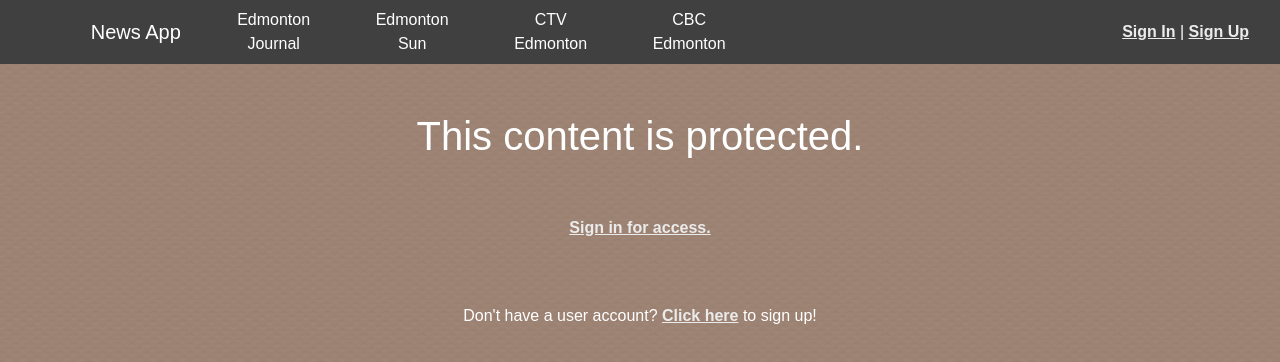
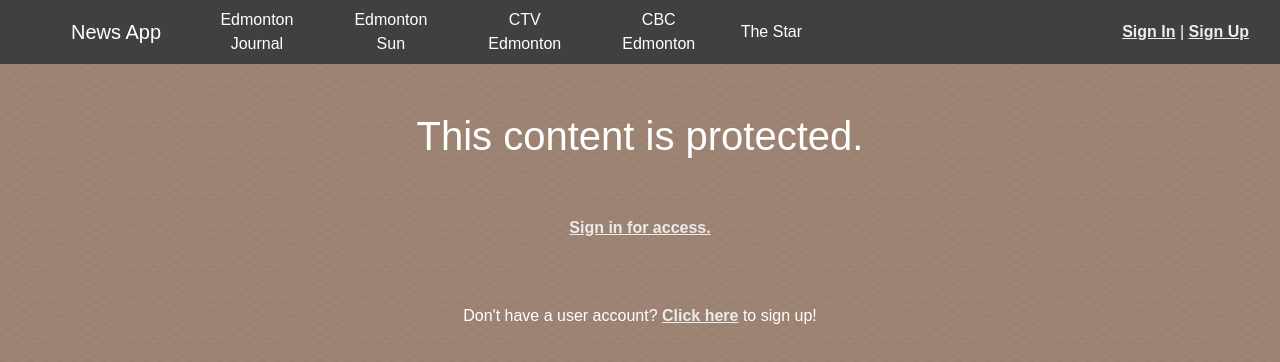
Before and after one commit to kidcompassion/react_headlines, a React (Create React App) app: page /forbidden in a window 1280 px wide. Shown: the top 362 px of the page. Built offline with nearby package versions, Linux system fonts and the light colour scheme; a web font is replaced by a local one.

Commit message:
Adds a new link to nav.

```diff
--- a/src/Components/Header.js
+++ b/src/Components/Header.js
@@ -11,6 +11,7 @@ const Header = (props) => {
 					<li className="col-12 col-lg-2"><Link to="/edmonton-sun/1">Edmonton Sun</Link></li>
 					<li className="col-12 col-lg-2"><Link to="/ctv-edmonton/1">CTV Edmonton</Link></li>
 					<li className="col-12 col-lg-2"><Link to="/cbc-edmonton/1">CBC Edmonton</Link></li>
+					<li className="col-12 col-lg-2"><Link to="/the-star-edmonton/1">The Star</Link></li>
 			</ul>
 			{ props.context.authenticatedUser !== null ? (
 				<ul className="user--dropdown">
```
